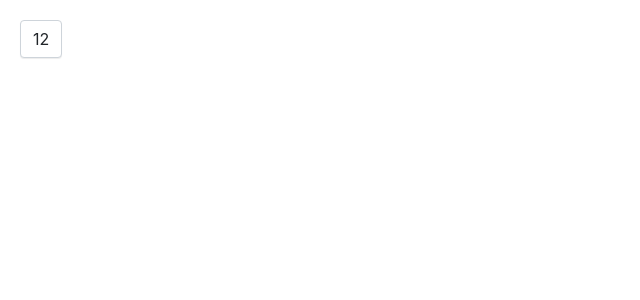
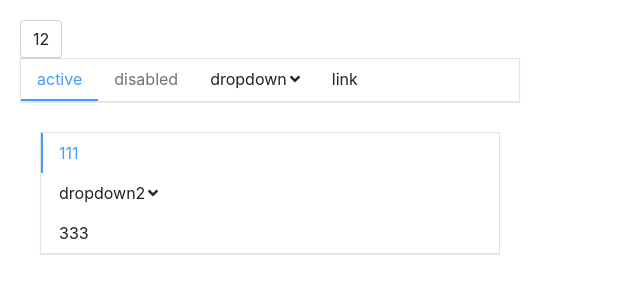
Before and after one commit to madingzheng/mdz-react-components, a React (Create React App) app: page / in a window 1280 px wide. Shown: the top 300 px of the page, without its empty margins (0-640 px from the left). Built offline with nearby package versions, Linux system fonts and the light colour scheme.

Commit message:
icon
Signed-off-by: Madingzheng <747016839@qq.com>

```diff
--- a/package.json
+++ b/package.json
@@ -4,6 +4,10 @@
   "private": true,
   "dependencies": {
     "@babel/core": "^7.10.3",
+    "@fortawesome/fontawesome-svg-core": "^1.2.29",
+    "@fortawesome/free-brands-svg-icons": "^5.13.1",
+    "@fortawesome/free-solid-svg-icons": "^5.13.1",
+    "@fortawesome/react-fontawesome": "^0.1.11",
     "@storybook/react": "^5.3.19",
     "@testing-library/jest-dom": "^4.2.4",
     "@testing-library/react": "^9.3.2",
--- a/src/App.tsx
+++ b/src/App.tsx
@@ -1,9 +1,10 @@
 import React from 'react';
 import { Button } from './components/Button/Button'
 // import { Alert } from './components/Alert/Alert'
-// import { Menu } from './components/Menu/Menu';
-// import { MenuItem } from './components/Menu/MenuItem';
-// import { SubMenu } from './components/Menu/subMenu';
+import { Menu } from './components/Menu/Menu';
+import { MenuItem } from './components/Menu/MenuItem';
+import { SubMenu } from './components/Menu/subMenu';
+import { Icon } from './components/Icon/Icon'
 import './App.css';
 
 const app:React.FC = () => {
@@ -11,10 +12,11 @@
 		<div className="app_box">
 			<div className="container_box">
 				<Button>12</Button>
+				{/* <Icon theme="danger" icon="arrow-up" size="9x"></Icon> */}
 				{/* <Alert title="this is alert!" description="this is a long description" closable={true}/>
 				<Alert title="this is alert!" alertType="danger" closable={true}/>
 				<Alert title="this is alert!" alertType="success" closable={true}/>
-				<Alert title="this is alert!" alertType="warning" closable={true}/>
+				<Alert title="this is alert!" alertType="warning" closable={true}/> */}
 				<Menu>
 					<MenuItem>
 						active
@@ -34,8 +36,8 @@
 						link
 					</MenuItem>
 				</Menu>
-				<Menu mode="vertical" defaultOpenSubMenus={['223']}> */}
-					{/* <MenuItem>111</MenuItem>
+				<Menu mode="vertical" defaultOpenSubMenus={['223']}>
+					<MenuItem>111</MenuItem>
 					<SubMenu title="dropdown2" index={'122'}>
 						<MenuItem>
 							dropdown1
@@ -45,7 +47,7 @@
 						</MenuItem>
 					</SubMenu>
 					<MenuItem>333</MenuItem>
-				</Menu> */}
+				</Menu>
 			</div>
 		</div>
 	)
--- /dev/null
+++ b/src/components/Icon/Icon.tsx
@@ -0,0 +1,25 @@
+import React from 'react';
+import classNames from 'classnames';
+import { FontAwesomeIcon, FontAwesomeIconProps } from '@fortawesome/react-fontawesome'
+import { library } from '@fortawesome/fontawesome-svg-core'
+import { fas } from '@fortawesome/free-solid-svg-icons';
+
+library.add(fas);
+
+export type ThemeProps = 'primary' | 'secondary' | 'success' | 'info' | 'warning' | 'danger' | 'light' | 'dark';
+
+export interface IconProps extends FontAwesomeIconProps {
+  theme?: ThemeProps
+};
+
+export const Icon:React.FC<IconProps> = (props) => {
+  const { className, theme, ...restProps } = props
+  const classes = classNames('mdz-icon', className, {
+    [`icon-${theme}`]: theme
+  })
+  return (
+    <>
+      <FontAwesomeIcon className={classes} {...restProps} />
+    </>
+  )
+}
--- /dev/null
+++ b/src/components/Icon/_styles.scss
@@ -0,0 +1,5 @@
+@each $key, $val in $theme-colors {
+  .icon-#{$key} {
+    color: $val;
+  }
+}
--- a/src/components/Menu/subMenu.tsx
+++ b/src/components/Menu/subMenu.tsx
@@ -2,6 +2,7 @@
 import ClassNames from 'classnames';
 import { MenuContext } from './Menu';
 import { MenuItemProps } from './MenuItem';
+import { Icon } from '../Icon/Icon'
 
 export interface SubMenuProps {
 	index?: string,
@@ -16,18 +17,20 @@
 		className,
 		children
 	} = props;
-	const content = useContext(MenuContext);
-	const classes = ClassNames('menu-item submenu-item', className, {
-		'is-active': content.index === index
-	});
-	const openedSubMenus = content.defaultOpenSubMenus;
+	const context = useContext(MenuContext);
+	const openedSubMenus = context.defaultOpenSubMenus;
 	console.log('index', props);
-	const isOpend = (index && content.mode === 'vertical' && openedSubMenus) ? openedSubMenus.includes(index) : false;
+	const isOpend = (index && context.mode === 'vertical' && openedSubMenus) ? openedSubMenus.includes(index) : false;
 	const [menuOpen, setMenuOpen] = useState(isOpend);
 	const handleClick = (e: React.MouseEvent) => {
 		e.preventDefault();
 		setMenuOpen(!menuOpen);
 	};
+	const classes = ClassNames('menu-item submenu-item', className, {
+		'is-active': context.index === index,
+    'is-opened': menuOpen,
+		'is-vertical': context.mode === 'vertical'
+	});
 
 	let timer:any;
 	const handleMouse = (e:React.MouseEvent, toggle: boolean) => {
@@ -38,10 +41,10 @@
 		}, 300);
 	};
 
-	const clickEvents = content.mode === 'vertical' ? {
+	const clickEvents = context.mode === 'vertical' ? {
 		onClick: handleClick
 	} : {};
-	const hoverEvents = content.mode !== 'vertical' ? {
+	const hoverEvents = context.mode !== 'vertical' ? {
 		onMouseEnter: (e: React.MouseEvent) => {handleMouse(e, true)},
 		onMouseLeave: (e: React.MouseEvent) => {handleMouse(e, false)}
 	} : {}
@@ -70,6 +73,7 @@
 		<li className={classes} key={index}	{...hoverEvents}>
 			<div className="submenu-title" {...clickEvents}>
 				{title}
+				<Icon icon="angle-down" className="arrow-icon"/>
 			</div>
 			{renderChildren()}
 		</li>
--- a/src/styles/index.scss
+++ b/src/styles/index.scss
@@ -17,4 +17,7 @@
 @import "../components/Alert/styles";
 
 // Menu
-@import "../components/Menu/styles"
+@import "../components/Menu/styles";
+
+//Icon
+@import "../components/icon/styles";
```
Also changed, not shown: 1 other file (tests, documents, lock files or other folders).
